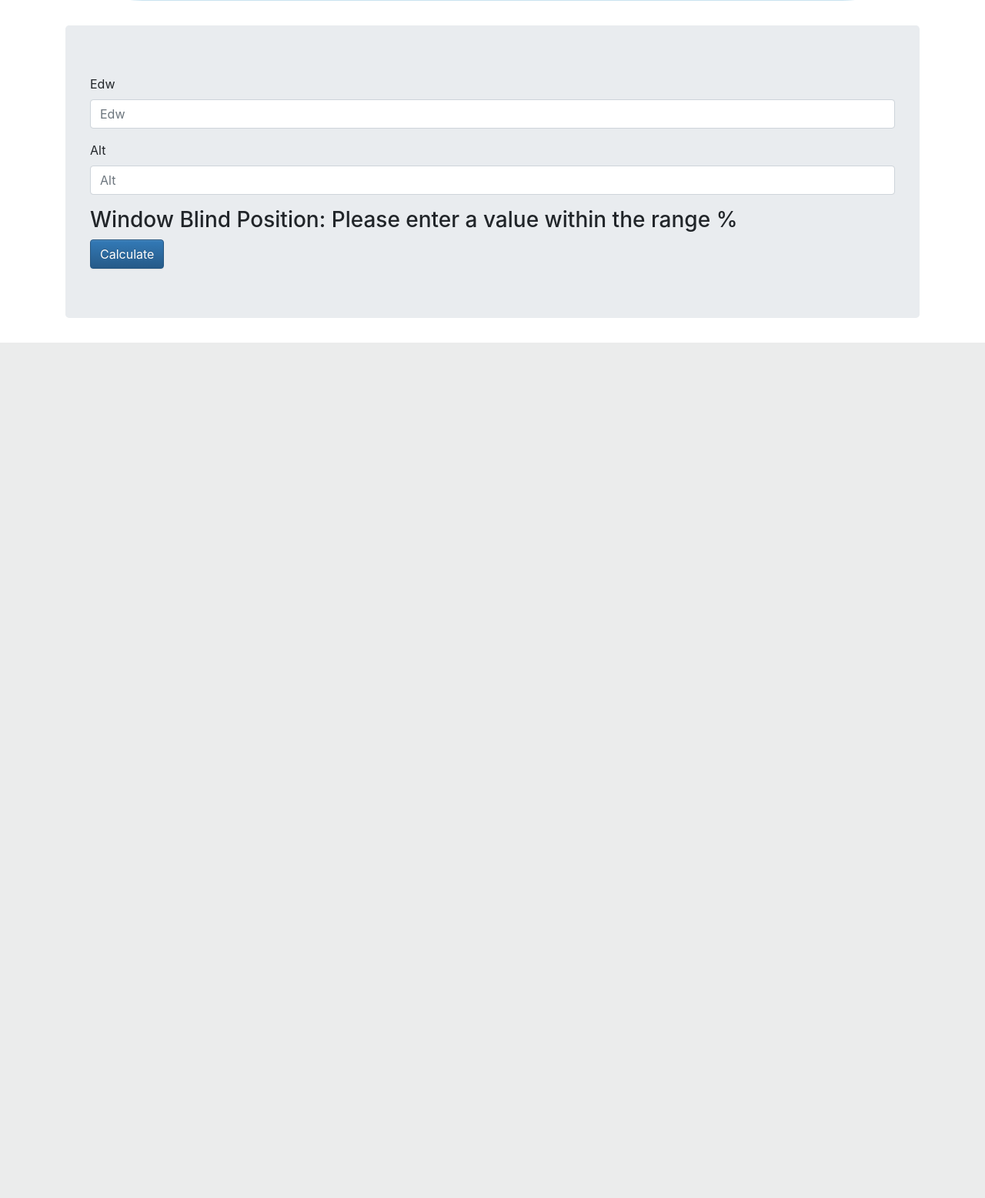
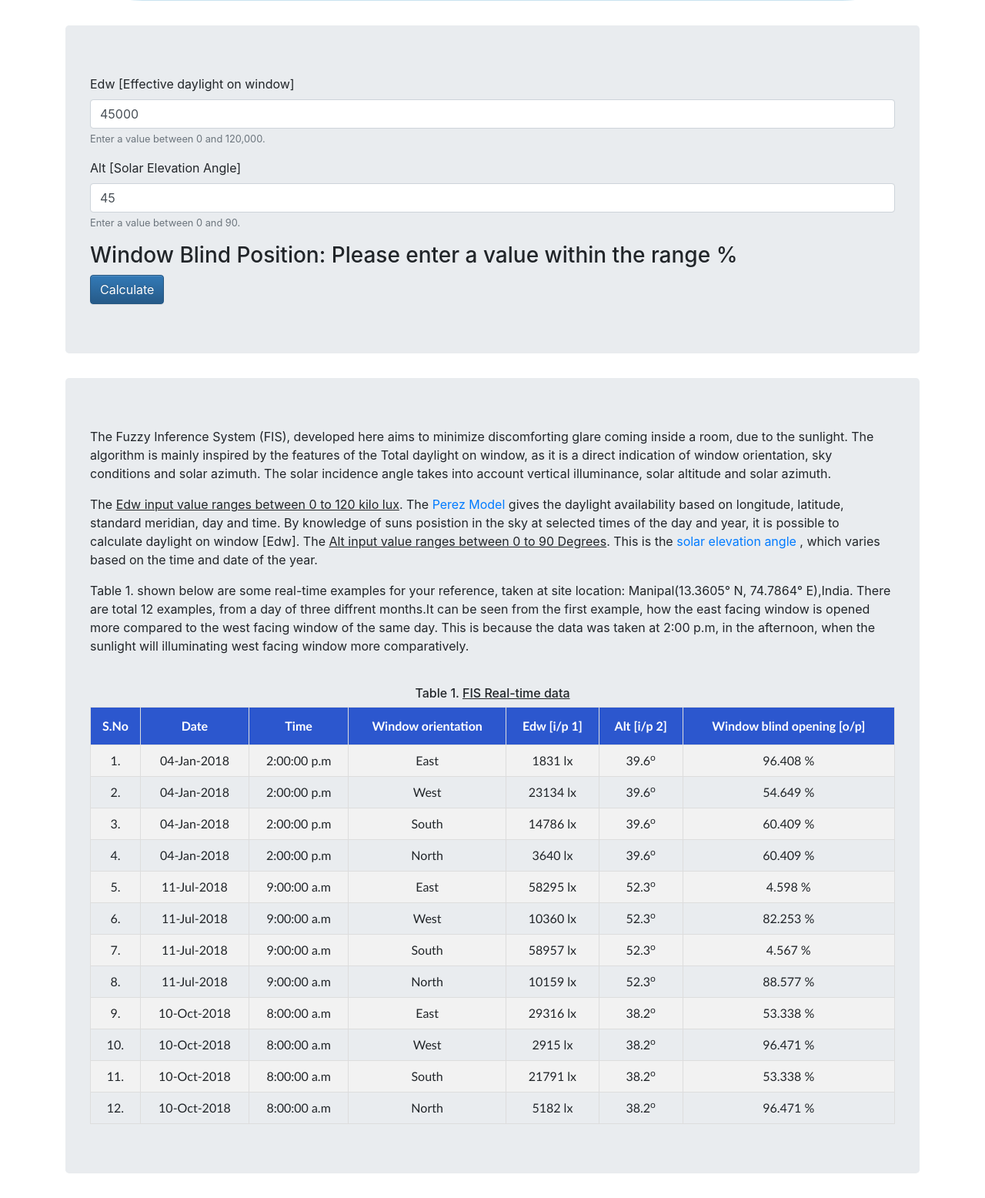
Before and after one commit to manutv08/mysite, a Django app: page /pr/ in a window 1280 px wide. Shown: the part 403-1959 px from the top of the page at 77% size. Before the commit the page ends 848 px from the top, so only its background shows below. Run offline with Django 3.2, Linux system fonts and the light colour scheme; some libraries are stand-ins or nearby versions.

```diff
--- a/myapp/forms.py
+++ b/myapp/forms.py
@@ -10,5 +10,5 @@ from django.core import validators
 #         raise forms.ValidationError("Please enter a value between 0 and 120000.")
 
 class FormName(forms.Form):
-	edw = forms.FloatField()
-	alt = forms.FloatField()
+	edw = forms.FloatField(help_text='Enter a value between 0 and 120,000.',initial=45000,label='Edw  [Effective daylight on window]')
+	alt = forms.FloatField(help_text='Enter a value between 0 and 90.',initial=45,label='Alt  [Solar Elevation Angle]')
--- a/template/myapp/visualcomfort_form.html
+++ b/template/myapp/visualcomfort_form.html
@@ -2,7 +2,31 @@
 {% load staticfiles %}
 {% load bootstrap3 %}
 {% block content %}
+<style>
+#customers {
+    font-family: "Trebuchet MS", Arial, Helvetica, sans-serif;
+    border-collapse: collapse;
+    width: 100%;
 
+}
+
+#customers td, #customers th {
+    border: 1px solid #ddd;
+    padding: 8px;
+    text-align: center;
+}
+
+#customers tr:nth-child(even){background-color: #f2f2f2;}
+
+#customers tr:hover {background-color: #ddd;}
+
+#customers th {
+    padding-top: 12px;
+    padding-bottom: 12px;
+    background-color: #2C57CE;
+    color: white;
+}
+</style>
 
 
 <div class="proj_title jumbotron container" >
@@ -27,4 +51,146 @@
 		</form>
 	</div>
 
+  <div class="container jumbotron">
+    <p>The Fuzzy Inference System (FIS), developed here aims to minimize
+      discomforting glare coming inside a room, due to the sunlight. The algorithm is mainly inspired by
+    the features of the Total daylight on window, as it is a direct indication of window orientation, sky conditions and solar azimuth.
+    The solar incidence angle takes into account vertical illuminance, solar altitude and solar azimuth.</p>
+    <p>The <u>Edw input value ranges between 0 to 120 kilo lux</u>. The <a href="https://www.sciencedirect.com/science/article/pii/0038092X9090055H" target="_blank"> Perez Model</a> gives the
+      daylight availability based on longitude, latitude, standard meridian, day and time.
+      By knowledge of suns posistion in the sky at selected times of the day and year,
+       it is possible to calculate daylight on window [Edw].
+     The <u>Alt input value ranges between 0 to 90 Degrees</u>. This is the <a href="https://keisan.casio.com/exec/system/1224682331" target="_blank">solar elevation angle</a> , which varies
+   based on the time and date of the year.</p>
+   <p>Table 1. shown below are some real-time examples for your reference, taken at site location: Manipal(13.3605° N, 74.7864° E),India.
+   There are total 12 examples, from a day of three diffrent months.It can be seen from the first example, how the east facing
+ window is opened more compared to the west facing window of the same day. This is because the data was taken at 2:00 p.m,
+in the afternoon, when the sunlight will illuminating west facing window more comparatively.</p>
+<br>
+
+<center><h6>Table 1. <u>FIS Real-time data</u></h6></center>
+
+   <table id="customers">
+  <tr>
+    <th>S.No</th>
+    <th>Date</th>
+    <th>Time</th>
+    <th>Window orientation</th>
+    <th>Edw [i/p 1]</th>
+    <th>Alt [i/p 2]</th>
+    <th>Window blind opening [o/p]</th>
+  </tr>
+  <tr>
+    <td>1.</td>
+    <td>04-Jan-2018</td>
+    <td>2:00:00 p.m</td>
+    <td>East</td>
+    <td>1831 lx</td>
+    <td>39.6<sup>o</sup></td>
+    <td>96.408 %</td>
+  </tr>
+  <tr>
+    <td>2.</td>
+    <td>04-Jan-2018</td>
+    <td>2:00:00 p.m</td>
+    <td>West</td>
+    <td>23134 lx</td>
+    <td>39.6<sup>o</sup></td>
+    <td>54.649 %</td>
+  </tr>
+  <tr>
+    <td>3.</td>
+    <td>04-Jan-2018</td>
+    <td>2:00:00 p.m</td>
+    <td>South</td>
+    <td>14786 lx</td>
+    <td>39.6<sup>o</sup></td>
+    <td>60.409 %</td>
+  </tr>
+  <tr>
+    <td>4.</td>
+    <td>04-Jan-2018</td>
+    <td>2:00:00 p.m</td>
+    <td>North</td>
+    <td>3640 lx</td>
+    <td>39.6<sup>o</sup></td>
+    <td>60.409 %</td>
+  </tr>
+  <tr>
+    <td>5.</td>
+    <td>11-Jul-2018</td>
+    <td>9:00:00 a.m</td>
+    <td>East</td>
+    <td>58295 lx</td>
+    <td>52.3<sup>o</sup></td>
+    <td>4.598 %</td>
+  </tr>
+  <tr>
+    <td>6.</td>
+    <td>11-Jul-2018</td>
+    <td>9:00:00 a.m</td>
+    <td>West</td>
+    <td>10360 lx</td>
+    <td>52.3<sup>o</sup></td>
+    <td>82.253 %</td>
+  </tr>
+  <tr>
+    <td>7.</td>
+    <td>11-Jul-2018</td>
+    <td>9:00:00 a.m</td>
+    <td>South</td>
+    <td>58957 lx</td>
+    <td>52.3<sup>o</sup></td>
+    <td>4.567 %</td>
+  </tr>
+  <tr>
+    <td>8.</td>
+    <td>11-Jul-2018</td>
+    <td>9:00:00 a.m</td>
+    <td>North</td>
+    <td>10159 lx</td>
+    <td>52.3<sup>o</sup></td>
+    <td>88.577 %</td>
+  </tr>
+  <tr>
+    <td>9.</td>
+    <td>10-Oct-2018</td>
+    <td>8:00:00 a.m</td>
+    <td>East</td>
+    <td>29316 lx</td>
+    <td>38.2<sup>o</sup></td>
+    <td>53.338 %</td>
+  </tr>
+  <tr>
+    <td>10.</td>
+    <td>10-Oct-2018</td>
+    <td>8:00:00 a.m</td>
+    <td>West</td>
+    <td>2915 lx</td>
+    <td>38.2<sup>o</sup></td>
+    <td>96.471 %</td>
+  </tr>
+  <tr>
+    <td>11.</td>
+    <td>10-Oct-2018</td>
+    <td>8:00:00 a.m</td>
+    <td>South</td>
+    <td>21791 lx</td>
+    <td>38.2<sup>o</sup></td>
+    <td>53.338 %</td>
+  </tr>
+  <tr>
+    <td>12.</td>
+    <td>10-Oct-2018</td>
+    <td>8:00:00 a.m</td>
+    <td>North</td>
+    <td>5182 lx</td>
+    <td>38.2<sup>o</sup></td>
+    <td>96.471 %</td>
+  </tr>
+
+</table>
+
+  </div>
+
 {% endblock %}
```
Also changed, not shown: template/index.html (+9 -14 lines).
